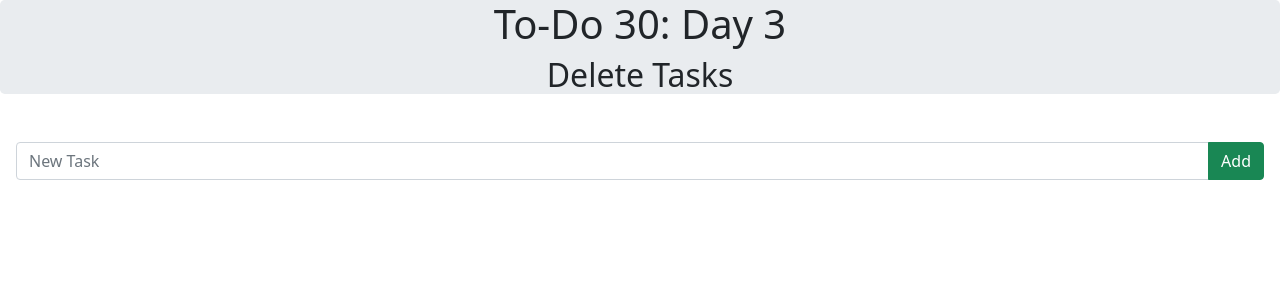
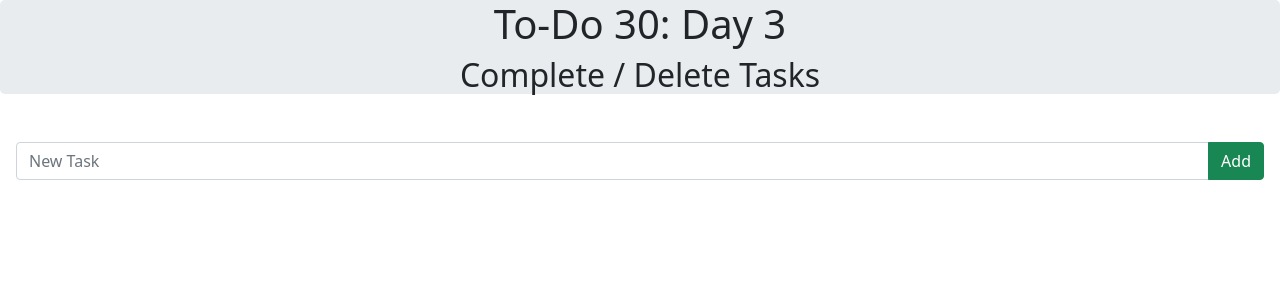
Before and after one commit to ejw773/to-do-30, a React (Create React App) app: page / in a window 1280 px wide. Shown: the top 300 px of the page. Built offline with nearby package versions, Linux system fonts and the light colour scheme.

Commit message:
adjusts header

```diff
--- a/src/components/HeaderComponent.js
+++ b/src/components/HeaderComponent.js
@@ -4,7 +4,7 @@ const Header = () => {
     return (
         <div className="jumbotron text-center">
             <h1>To-Do 30: Day 3</h1>
-            <h2>Delete Tasks</h2>
+            <h2>Complete / Delete Tasks</h2>
         </div>
     )
 }
```
